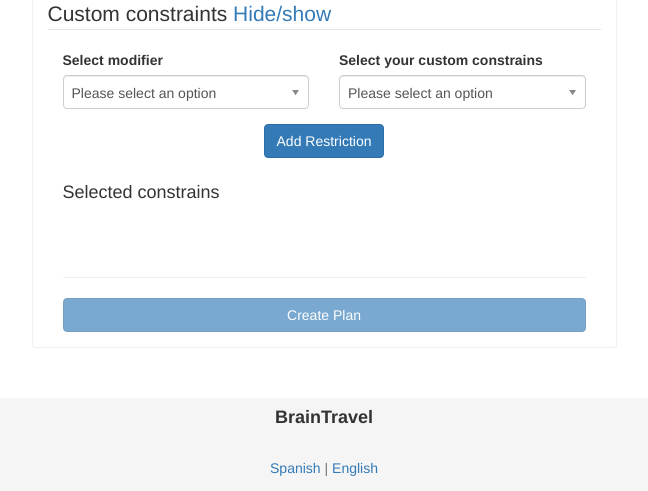
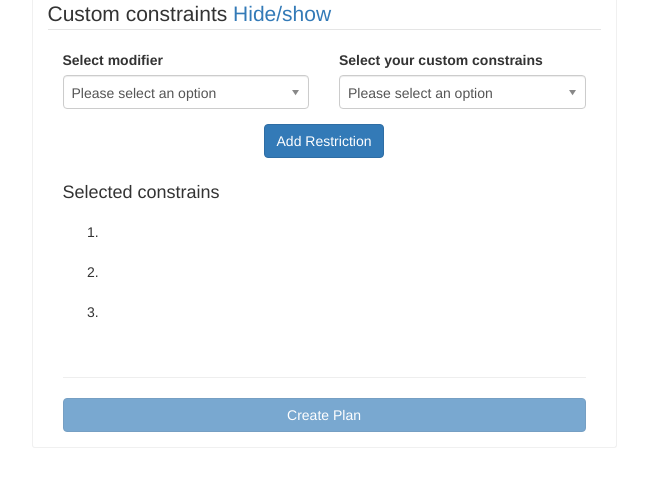
Before and after one commit to javirln/BrainTravel, a Django app: template principal/templates/plan_creation.html in a window 1280 px wide, after a click on "Hide/show". Shown: the part 444-935 px from the top of the page, without its empty margins (316-964 px from the left). Run offline with Django 3.2, Linux system fonts and the light colour scheme; the template is opened without the code that fills it, so the values that code supplies are empty; some libraries are stand-ins or nearby versions.

Commit message:
Corregido el diseño de los filtros Se ha quitado el fondo azul de los filtros al planificar un viaje.

```diff
--- a/principal/templates/plan_creation.html
+++ b/principal/templates/plan_creation.html
@@ -106,32 +106,35 @@
 
 			                <div class="col-xs-12">
 			                    <h4>{% trans "Selected constrains" %}</h4>
+                                <ol>
+
                                     <div class="row row-filter" id="rest1_row">
                                         <div class="col-xs-8">
-			                            <h4><span class="label label-primary" id="rest1_lb1"></span></h4>
+                                            <li><h4><span class="label" id="rest1_lb1"></span></h4></li>
                                         </div>
-	                                <div class="col-xs-4">
+                                        <div class="col-xs-4 text-right">
                                            <input type="hidden" class="btn btn-link" id="delete1" name="Delete lb1" value="{% trans "Delete" %}" onclick=deleteHidden("1")>
                                         </div>
                                     </div>
 
                                     <div class="row row-filter" id="rest2_row">
                                         <div class="col-xs-8">
-                                        <h4><span class="label label-primary" id="rest1_lb2"></span></h4>
+                                            <li><h4><span class="label" id="rest1_lb2"></span></h4></li>
                                         </div>
-                                    <div class="col-xs-4">
-                                        <input type="hidden" class="btn btn-link" id="delete2" name="Delete lb2" value="{% trans "Delete " %}" onclick=deleteHidden("2")>
+                                        <div class="col-xs-4 text-right">
+                                            <input type="hidden" class="btn btn-link" id="delete2" name="Delete lb2" value="{% trans "Delete" %}" onclick=deleteHidden("2")>
                                         </div>
                                     </div>
 
                                     <div class="row row-filter" id="rest3_row">
                                         <div class="col-xs-8">
-                                        <h4><span class="label label-primary" id="rest1_lb3"></span></h4>
+                                            <li><h4><span class="label" id="rest1_lb3"></span></h4></li>
                                         </div>
-                                    <div class="col-xs-4">
+                                        <div class="col-xs-4 text-right">
                                             <input type="hidden" readonly class="btn btn-link" id="delete3" name="Delete lb3" value="{% trans "Delete" %}" onclick=deleteHidden("3")>
                                         </div>
                                     </div>
+                                </ol>
 				            </div>
 			            </div>
 		            </div>
```
Also changed, not shown: locale/es/LC_MESSAGES/django.po. Lines whose indentation alone changed are shown as unchanged.
